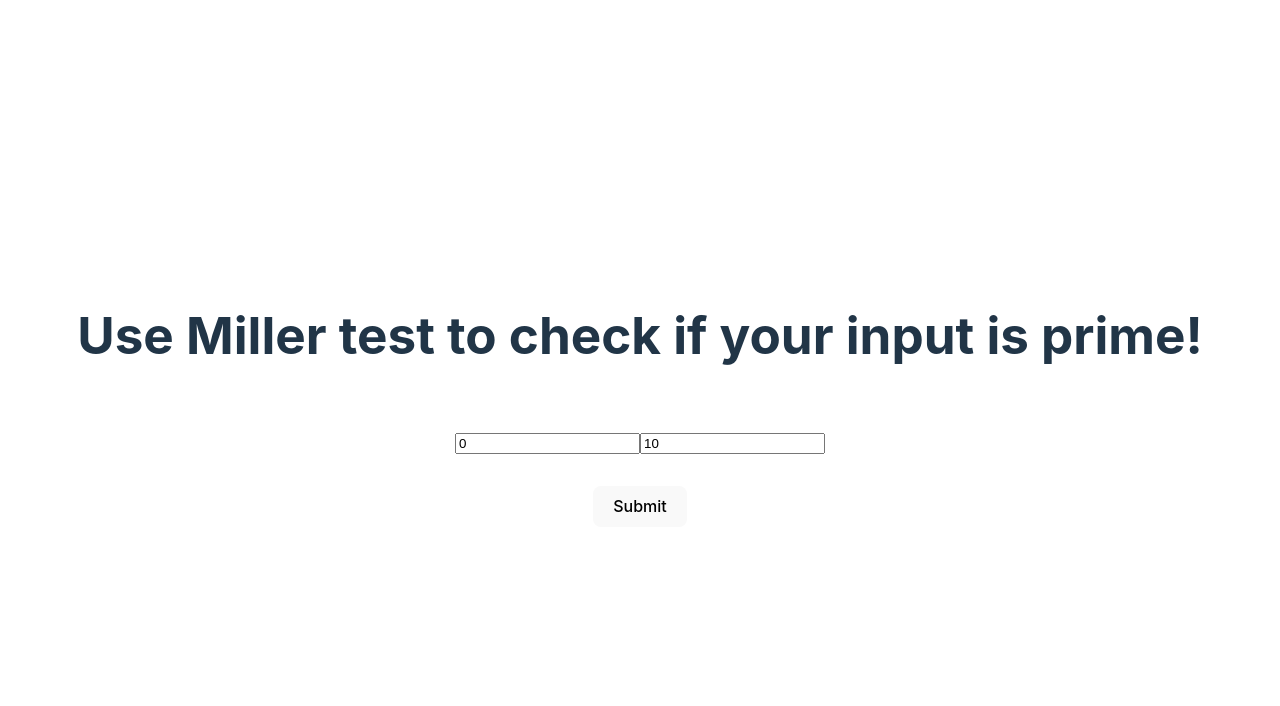
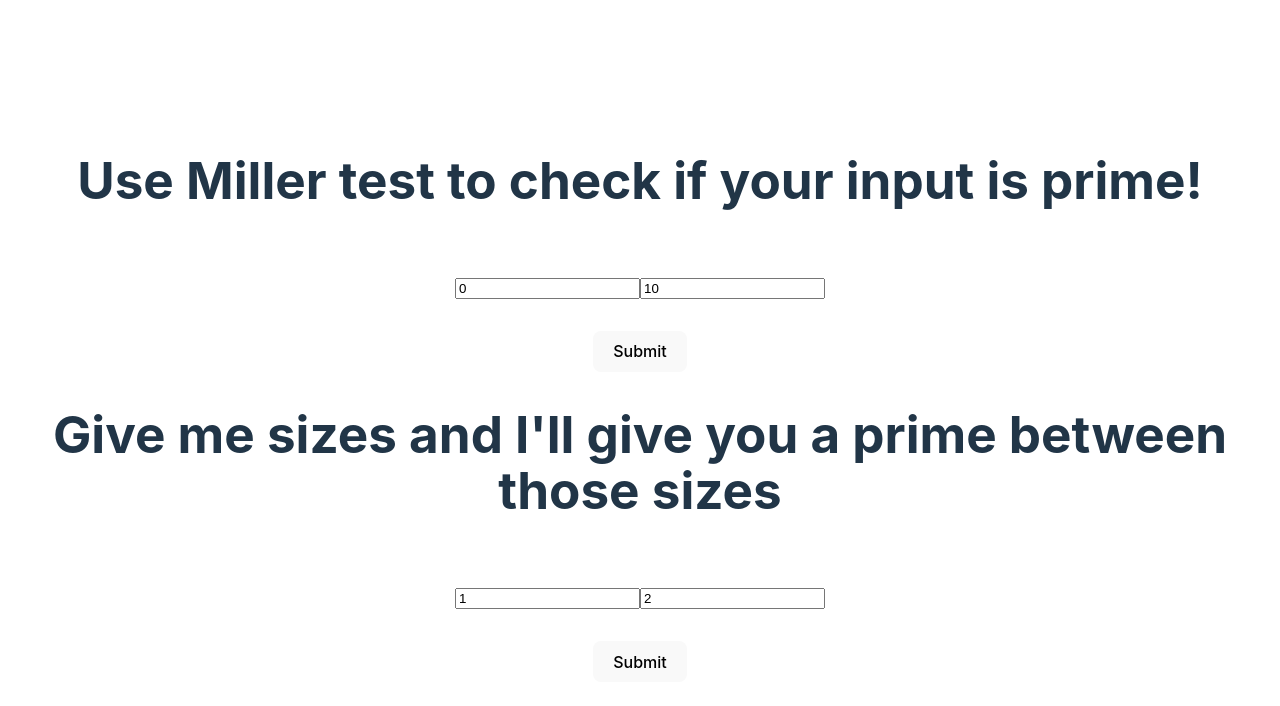
Before and after one commit to LezinGalibert/cryptography, a React (Vite) app: page / in a window 1280 px wide. Shown: the top 706 px of the page. Built offline with nearby package versions, Linux system fonts and the light colour scheme.

Commit message:
Fixed ui logic issues

```diff
--- a/src/App.tsx
+++ b/src/App.tsx
@@ -1,6 +1,6 @@
 import { useCallback, useState } from 'react';
 import './App.css';
-import { isMillerPrime } from './utils/math';
+import { isMillerPrime, randomPrimeNumberBySize } from './utils/math';
 
 function App() {
   const [prime, setPrime] = useState(0);
@@ -8,26 +8,91 @@ function App() {
   const [hasConfirmed, setHasConfirmed] = useState(false);
   const [isPrime, setIsPrime] = useState(false);
 
+  const [lowBound, setLowBound] = useState(1);
+  const [upBound, setUpBound] = useState(2);
+  const [confirmedPrimePicker, setHasConfirmedPrimePicker] = useState(false);
+  const [newPrime, setNewPrime] = useState(0);
+
   const renderResult = useCallback(() => {
     return hasConfirmed ? <h1>{isPrime ? `${prime} is prime` : `${prime} is not prime`}</h1> : null;
-  }, [isPrime, hasConfirmed]);
+  }, [prime, hasConfirmed]);
+
+  const onSubmit = useCallback(() => {
+    setIsPrime(isMillerPrime(prime, precision));
+    setHasConfirmed(true);
+  }, [prime, precision]);
+
+  const onSubmitPrimePicker = useCallback(() => {
+    const p = randomPrimeNumberBySize(lowBound, upBound, 10);
+    setNewPrime(p);
+    setHasConfirmedPrimePicker(true);
+  }, [lowBound, upBound]);
+
+  const renderNewPrime = useCallback(() => {
+    return confirmedPrimePicker ? <h1>{`${newPrime} is your prime`}</h1> : null;
+  }, [newPrime, confirmedPrimePicker]);
 
   return (
     <div className="App">
       <form
-        onSubmit={(event) => {
-          setIsPrime(isMillerPrime(prime, precision));
-          setHasConfirmed(true);
-          event.preventDefault();
+        onSubmit={(e) => {
+          onSubmit();
+          e.preventDefault();
         }}>
         <h1>Use Miller test to check if your input is prime!</h1>
         <div className="card">
-          <input type="text" name="Pick your number" value={prime} onChange={(e) => setPrime(+e.target.value)} />
-          <input type="text" name="Set a precision" value={precision} onChange={(e) => setPrecision(+e.target.value)} />
+          <input
+            type="text"
+            name="Pick your number"
+            value={prime}
+            onChange={(e) => {
+              setHasConfirmed(false);
+              setPrime(+e.target.value);
+            }}
+          />
+          <input
+            type="text"
+            name="Set a precision"
+            value={precision}
+            onChange={(e) => {
+              setHasConfirmed(false);
+              setPrecision(+e.target.value);
+            }}
+          />
         </div>
         <button type="submit">Submit</button>
+        {renderResult()}
       </form>
-      {renderResult()}
+
+      <form
+        onSubmit={(e) => {
+          onSubmitPrimePicker();
+          e.preventDefault();
+        }}>
+        <h1>Give me sizes and I'll give you a prime between those sizes</h1>
+        <div className="card">
+          <input
+            type="text"
+            name="Pick a lower size"
+            value={lowBound}
+            onChange={(e) => {
+              setHasConfirmedPrimePicker(false);
+              setLowBound(+e.target.value);
+            }}
+          />
+          <input
+            type="text"
+            name="Pick a higher size"
+            value={upBound}
+            onChange={(e) => {
+              setHasConfirmedPrimePicker(false);
+              setUpBound(+e.target.value);
+            }}
+          />
+        </div>
+        <button type="submit">Submit</button>
+        {renderNewPrime()}
+      </form>
     </div>
   );
 }
--- a/src/utils/math.ts
+++ b/src/utils/math.ts
@@ -70,9 +70,9 @@ export function isMillerPrime(p: number, k: number) {
 
 // Generates a random long integer, prime by Miller's test
 export function randomPrimeNumberBySize(lowSize: number, upSize: number, k: number): number {
-  let potentialPrime = 0;
+  let potentialPrime = pickLargeNumber(Math.pow(2, lowSize - 1), Math.pow(2, upSize) - 1);
 
-  while (isMillerPrime(potentialPrime, k)) {
+  while (!isMillerPrime(potentialPrime, k)) {
     potentialPrime = pickLargeNumber(Math.pow(2, lowSize - 1), Math.pow(2, upSize) - 1);
   }
 
```
